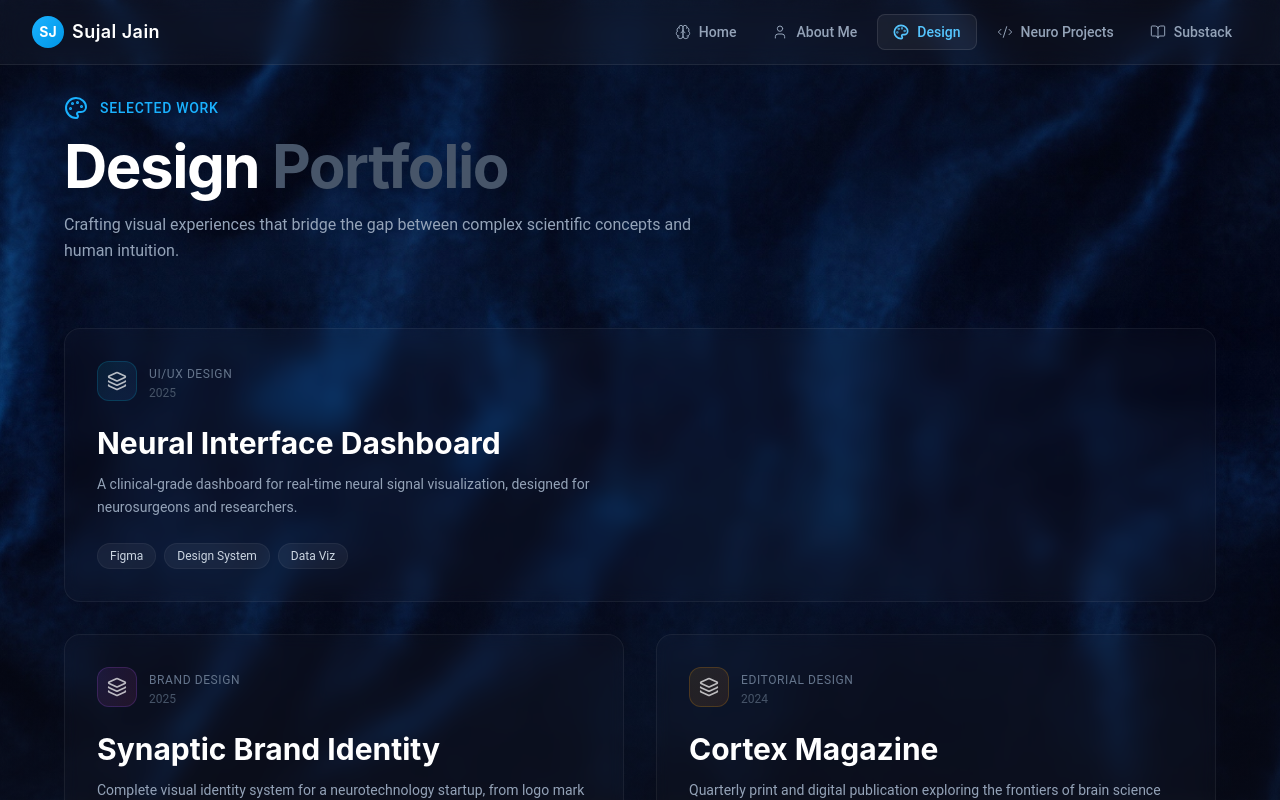
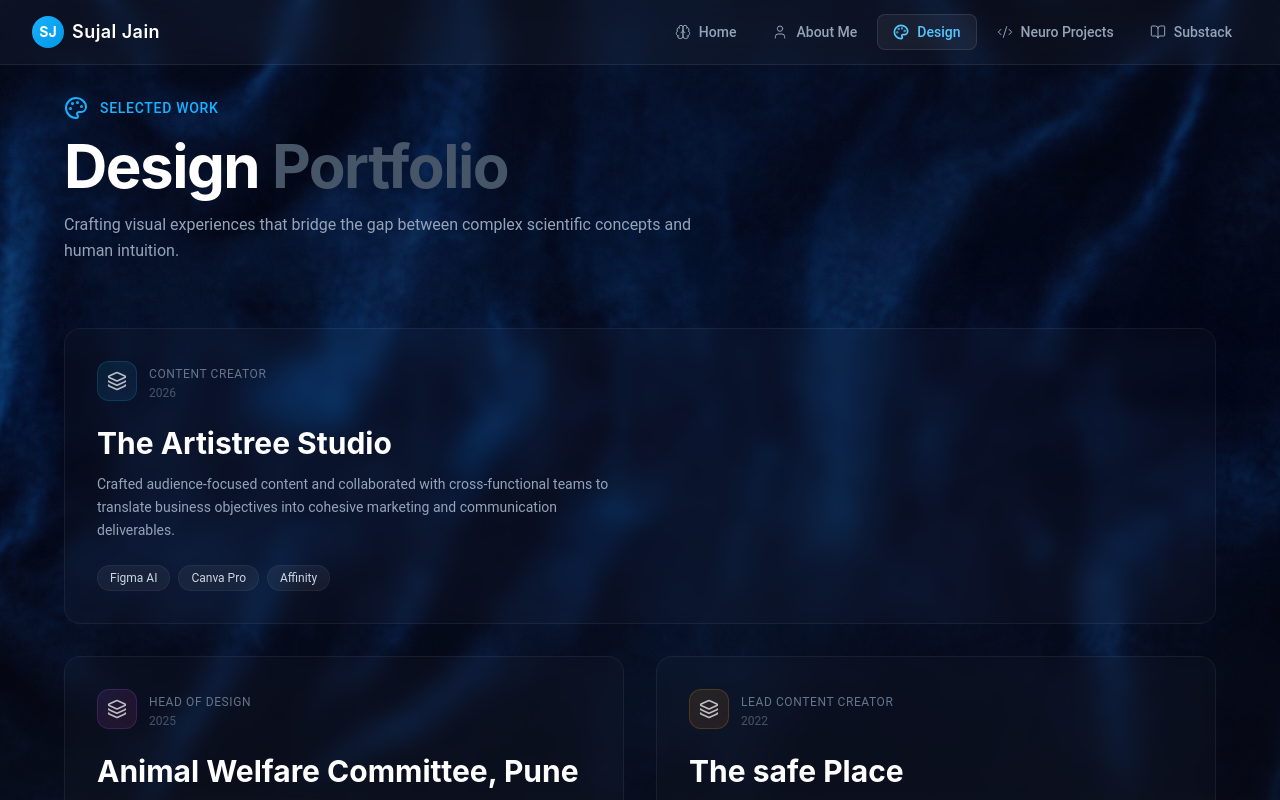
Before and after one commit to coolking26480-art/todo, a Next.js app in the folder portfolio/: page / in a window 1280 px wide. Both pictures are taken after a click on the button "Design". Shown: the top 800 px of the page. Built offline with nearby package versions, Linux system fonts and the light colour scheme.

Commit message:
Update DesignPortfolio.tsx

```diff
--- a/portfolio/components/DesignPortfolio.tsx
+++ b/portfolio/components/DesignPortfolio.tsx
@@ -6,43 +6,33 @@ import { Palette, Layers, Eye, ArrowUpRight } from "lucide-react";
 const designs = [
   {
     id: 1,
-    title: "Neural Interface Dashboard",
-    category: "UI/UX Design",
-    year: "2025",
-    description: "A clinical-grade dashboard for real-time neural signal visualization, designed for neurosurgeons and researchers.",
-    tags: ["Figma", "Design System", "Data Viz"],
+    title: "The Artistree Studio",
+    category: "Content Creator",
+    year: "2026",
+    description: "Crafted audience-focused content and collaborated with cross-functional teams to translate business objectives into cohesive marketing and communication deliverables.",
+    tags: ["Figma AI", "Canva Pro", "Affinity"],
     color: "from-cyan-500/10 to-blue-500/10",
     accent: "border-cyan-500/20",
   },
   {
     id: 2,
-    title: "Synaptic Brand Identity",
-    category: "Brand Design",
+    title: "Animal Welfare Committee, Pune",
+    category: "Head of Design",
     year: "2025",
-    description: "Complete visual identity system for a neurotechnology startup, from logo mark to motion guidelines.",
-    tags: ["Branding", "Motion", "Guidelines"],
+    description: "Curated visual assets not limited to social media content and managed a team of 6 designers.",
+    tags: ["Canva Pro", "Notion", "Figma"],
     color: "from-purple-500/10 to-pink-500/10",
     accent: "border-purple-500/20",
   },
   {
     id: 3,
-    title: "Cortex Magazine",
-    category: "Editorial Design",
-    year: "2024",
-    description: "Quarterly print and digital publication exploring the frontiers of brain science through long-form journalism.",
-    tags: ["Editorial", "Typography", "Print"],
+    title: "The safe Place",
+    category: "Lead Content Creator",
+    year: "2022",
+    description: "Illustrated posters on mental health issues and organised multiple events including seminars with board-certified psychologists.",
+    tags: ["Content Curation", "Canva Pro"],
     color: "from-amber-500/10 to-orange-500/10",
     accent: "border-amber-500/20",
-  },
-  {
-    id: 4,
-    title: "MindWave App",
-    category: "Mobile Design",
-    year: "2024",
-    description: "Meditation and cognitive training app with adaptive AI-driven sessions based on EEG feedback loops.",
-    tags: ["iOS", "Android", "Prototyping"],
-    color: "from-emerald-500/10 to-teal-500/10",
-    accent: "border-emerald-500/20",
   },
 ];
 
@@ -164,9 +154,9 @@ export default function DesignPortfolio() {
           className="mt-16 grid grid-cols-1 md:grid-cols-3 gap-8"
         >
           {[
-            { num: "01", title: "Clarity", desc: "Every element serves a purpose. No decoration without function." },
-            { num: "02", title: "Rhythm", desc: "Visual hierarchy guided by mathematical proportions and grid systems." },
-            { num: "03", title: "Depth", desc: "Layered information architecture that reveals complexity gradually." },
+            { num: "01", title: "Branding & Identity ideation", desc: "Crafting memorable visual languages rooted in strategic thinking and brand purpose." },
+            { num: "02", title: "Creative Direction", desc: "Orchestrating visual strategy and aesthetic harmony to bring complex concepts to life." },
+            { num: "03", title: "Social Media Visuals", desc: "Creating dynamic, bite-sized visuals tailored to capture attention and communicate ideas instantly." },
           ].map((item) => (
             <div key={item.num} className="glass-card rounded-xl p-6">
               <span className="text-4xl font-display font-bold text-slate-700/50">{item.num}</span>
```
